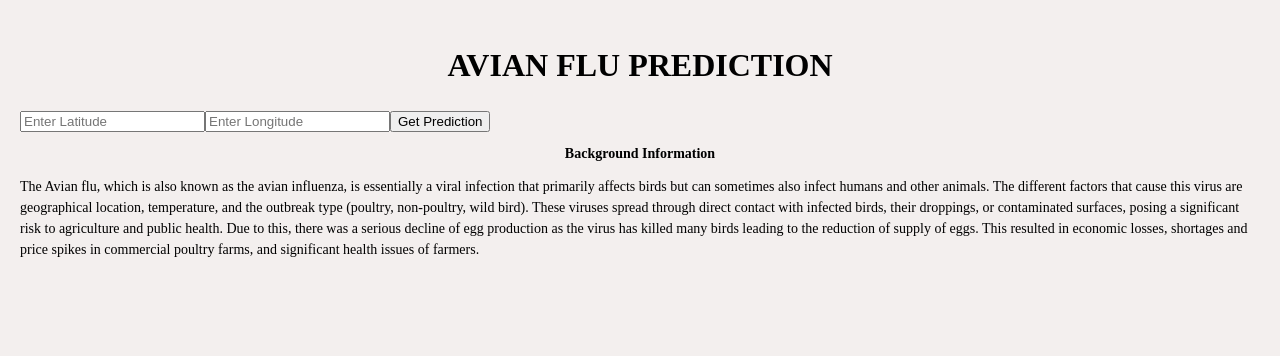
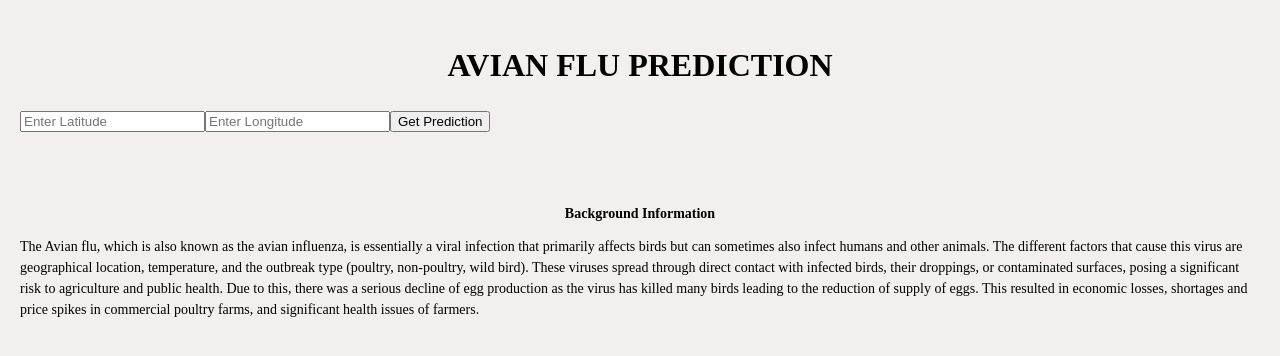
Before and after one commit to ab1kenobi/Avian-Flu-Prediction-Bot, a React (Create React App) app in the folder frontend/avian/: page / in a window 1280 px wide. Shown: the top 356 px of the page. Built offline with nearby package versions, Linux system fonts and the light colour scheme.

Commit message:
Pushed Description to the Bottom

```diff
--- a/frontend/avian/src/App.jsx
+++ b/frontend/avian/src/App.jsx
@@ -43,6 +43,14 @@ export default function App() {
       <button onClick={getFluPrediction}>Get Prediction</button>
       {prediction && <h3>Outbreak Chance: {prediction}</h3>}
       {error && <p style={{ color: "red" }}>{error}</p>}
+      <div style={{
+        maxWidth: "800px",
+        margin: "0 auto",
+        padding: "20px",
+        textAlign: "left",
+        marginTop: "auto",
+        paddingBottom: "40px"
+      }}></div>
         <h3
           style={{
             fontSize: "14px",
```
